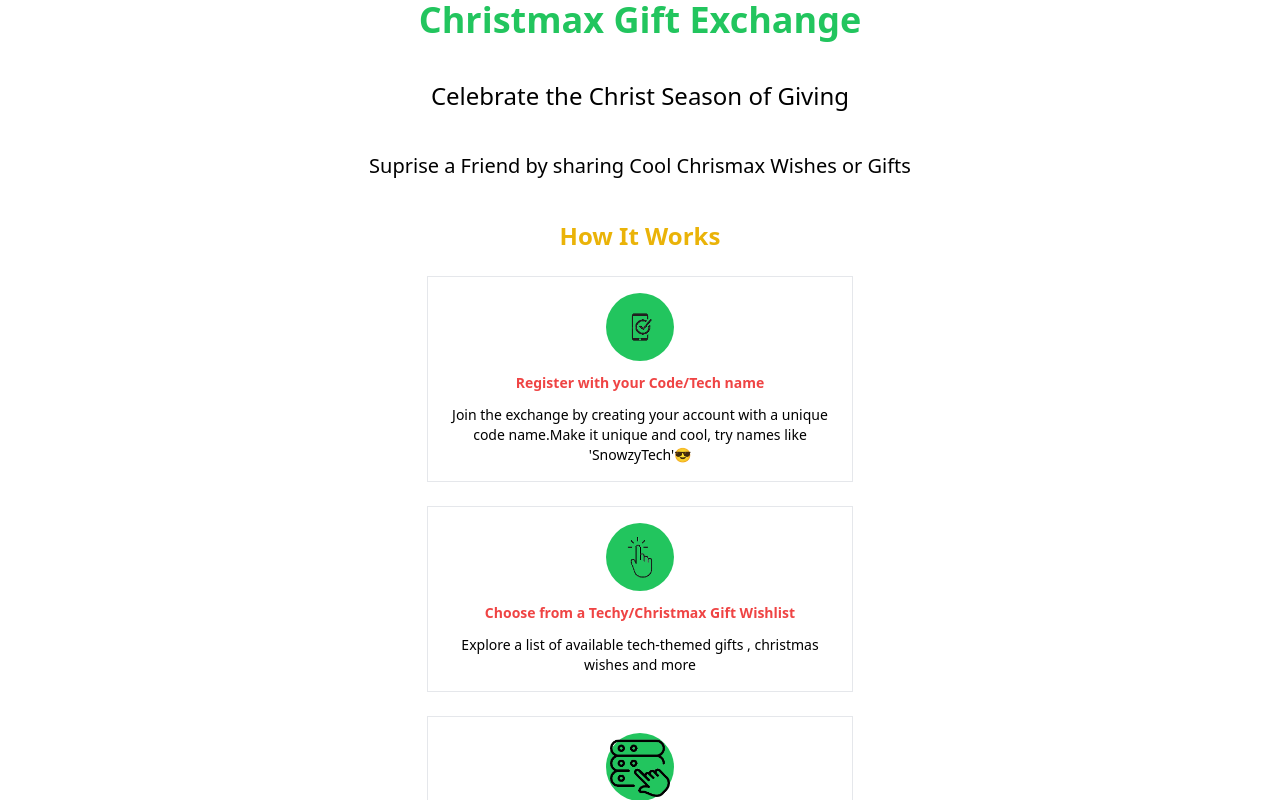
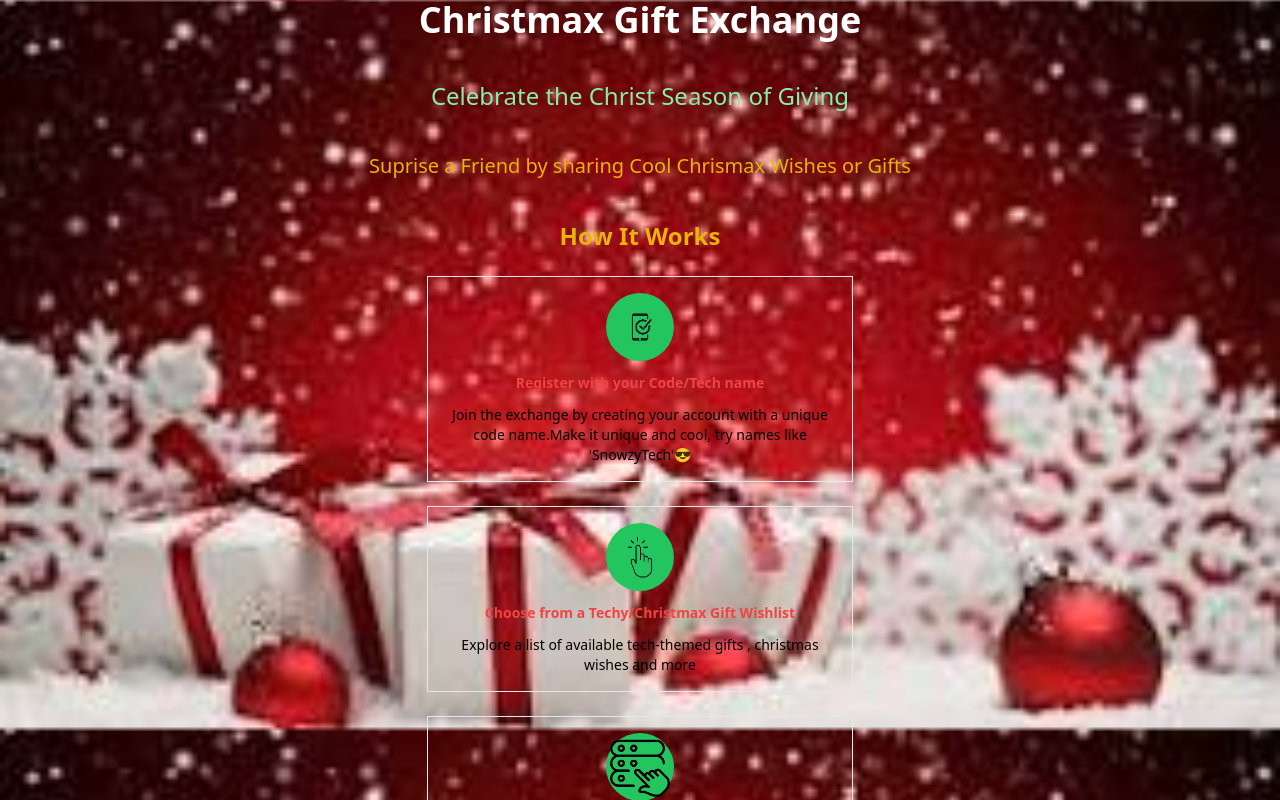
Before and after one commit to Emmanuel-xt/christmax-gift, a Next.js app in the folder christmax-gift/: page / in a window 1280 px wide. Shown: the top 800 px of the page. Built offline with nearby package versions, Linux system fonts and the light colour scheme.

Commit message:
Fetched gifts andd filtered based on id at the profiles page

```diff
--- /dev/null
+++ b/christmax-gift/app/api/mygifts/route.js
@@ -0,0 +1,18 @@
+import { connectToDB } from "@_utils/database";
+import SentGift from "@models/sentGift";
+
+export const GET = async (request) => {
+
+    // const {data : session } = useSession()
+    try {
+        await connectToDB()
+
+        const myGifts = await SentGift.find({})
+        console.log(myGifts)
+
+        return new Response(JSON.stringify(myGifts) , {status:200})
+    } catch (error) {
+        console.log(error)
+        return new Response('Failed to Fetch all my Gifts', {status:500})
+    }
+}
--- /dev/null
+++ b/christmax-gift/app/app/profile/page.jsx
@@ -0,0 +1,16 @@
+'use client'
+
+import RecipientProfile from "@components/RecipientProfile"
+
+
+
+const page = () => {
+  return (
+    <div>
+        <h1 className="">Now Let us Mount the component</h1>
+            <RecipientProfile />
+    </div>
+  )
+}
+
+export default page
--- a/christmax-gift/app/page.jsx
+++ b/christmax-gift/app/page.jsx
@@ -4,12 +4,12 @@ import React from "react";
 
 const Home = () => {
   return (
-    <section className="flex flex-col items-center justify-center gap-10 ">
-      <h1 className="text-green-500 text-4xl font-bold">
+    <section className="landing flex flex-col items-center justify-center gap-10 ">
+      <h1 className="text-white text-4xl font-bold">
         Christmax Gift Exchange
       </h1>
-      <h3 className="text-2xl">Celebrate the Christ Season of Giving</h3>
-      <p className="text-xl text-center">
+      <h3 className="text-2xl text-green-300">Celebrate the Christ Season of Giving</h3>
+      <p className="text-xl text-center text-yellow-500">
         Suprise a Friend by sharing Cool Chrismax Wishes or Gifts
       </p>
       <About />
--- /dev/null
+++ b/christmax-gift/components/RecipientProfile.jsx
@@ -0,0 +1,37 @@
+"use client";
+
+// import SentGift from "@models/sentGift";
+import { useSession } from "next-auth/react";
+import React, { useEffect, useState } from "react";
+
+const RecipientProfile = () => {
+  const [recievedGifts, setrecievedGifts] = useState([]);
+  const { data: session } = useSession();
+
+  useEffect(() => {
+    const fetchMyGifts = async () => {
+      const response = await fetch("/api/mygifts");
+      const data = await response.json();
+      const filteredGifts = data.filter(gift => gift.recipientId === session?.user.id)
+      console.log("Returned data are:", response);
+      console.log("Returned data are:", data);
+      setrecievedGifts(filteredGifts);
+    };
+
+    fetchMyGifts();
+  }, [session]);
+  return (
+    <div>
+      <h1>My Gifts {session?.user.name} </h1>
+      <ul>
+        {recievedGifts.map((gift) => (
+          <li key={gift._id}>
+            {`Gift from ${gift.senderName} to ${gift.recipientUserName}`}
+          </li>
+        ))}
+      </ul>
+    </div>
+  );
+};
+
+export default RecipientProfile;
--- a/christmax-gift/styles/globals.css
+++ b/christmax-gift/styles/globals.css
@@ -2,6 +2,13 @@
 @tailwind components;
 @tailwind utilities;
 
+
+.landing{
+  background-image: url(../public/assets/red.jpeg);
+  background-size: contain;
+  background-attachment: fixed;
+
+}
 .signin {
   width: 100%;
   position: relative;
```
Also changed, not shown: christmax-gift/public/assets/flower.jpeg (added), christmax-gift/public/assets/red.jpeg (added).
